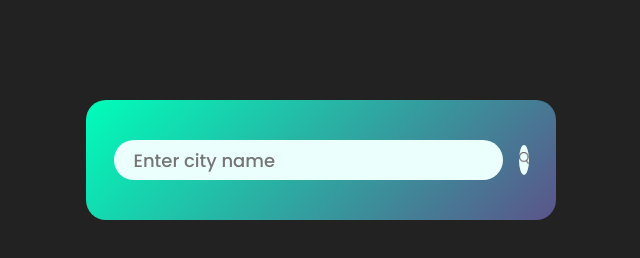
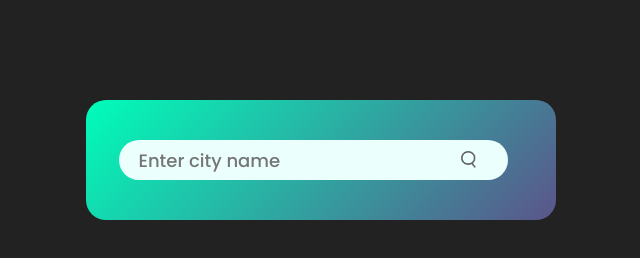
Before and after one commit to deepti060/Weather_js, a plain HTML site: page index.html in a window 1280 px wide. Shown: the full height of the page, 319-959 px from the left. Drawn offline with Linux system fonts and the light colour scheme.

Commit message:
five commit

```diff
--- a/index.html
+++ b/index.html
@@ -10,7 +10,7 @@
     <div class="card">
         <div class="search">
             <input type="text" placeholder="Enter city name" spellcheck="false">
-            <button><img src="/weather-app-img/images/search.png"></button>
+            <button class="btn"><img src="/weather-app-img/images/search.png"></button>
         </div>
         <div class="error">
             <p>Invalid city name</p>
--- a/style.css
+++ b/style.css
@@ -47,7 +47,7 @@ body{
     cursor: pointer;
 }
 .search button img{
-    width: 10px;
+    width: 15px;
 }
 .weather-icon{
     width: 170px;
@@ -93,6 +93,11 @@ body{
     margin-top: 10px;
     display: none;
 }
+.btn {
+    position: absolute;
+    margin-left:23vw;
+    margin-top: 5px;
+}
 
 @media(max-width:405px){
     .humidity, .wind{
@@ -110,7 +115,7 @@ body{
     .weather h2{
         font-size: 25px;
     }
-    .search {
+    .search{
         width: 60%;
         margin-left: 50px;
     }
@@ -118,3 +123,8 @@ body{
         margin-right: 10px;
     }
 }
+@media(max-width:330px){
+    .search{
+        width:70%;
+    }
+}
```
